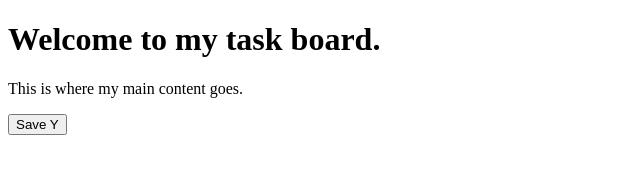
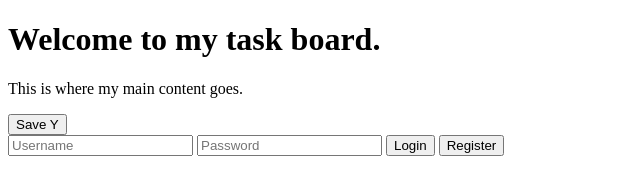
Before and after one commit to KoltMc/My-Taskboard, a plain HTML site: page index.html in a window 1280 px wide. Shown: the whole page, without its empty margins (0-640 px from the left). Drawn offline with Linux system fonts and the light colour scheme.

Commit message:
Add registration form to index.html

```diff
--- a/index.html
+++ b/index.html
@@ -13,6 +13,14 @@
 
     <button id="saveBtn">Save Y</button>
 
+    <form id="registerForm">
+        <input type="text" id="username" name="username" placeholder="Username" required>
+        <input type="text" id="password" name="password" placeholder="Password" required>
+
+        <button type="button" id="loginBtn">Login</button>
+        <button type="button" id="registerBtn">Register</button>
+    </form>
+
     <!-- link to external javascript files here -->
     <script src="script.js"></script>
 </body>
```
